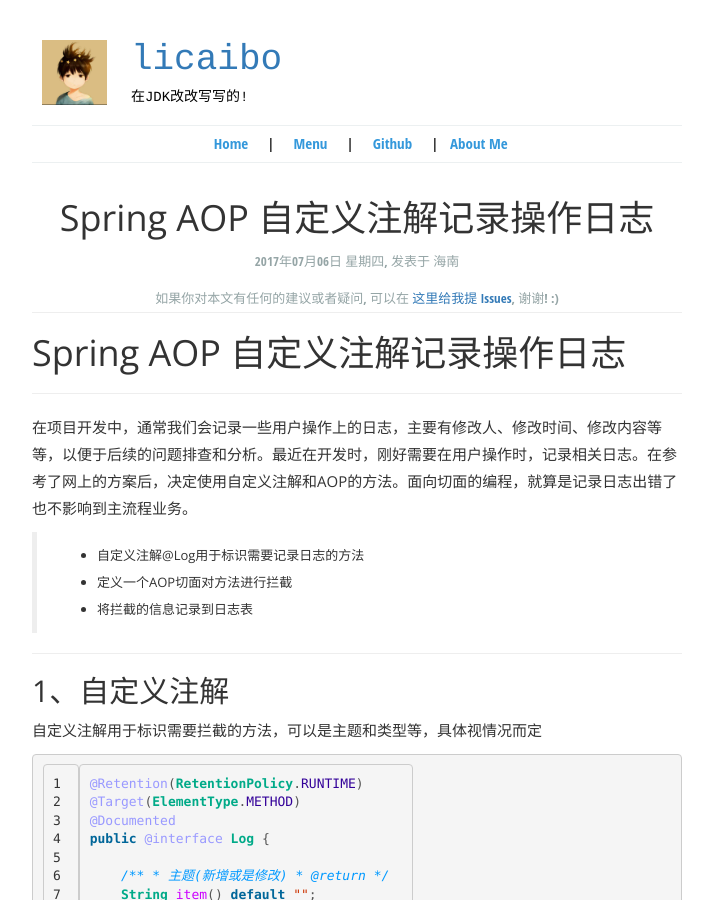
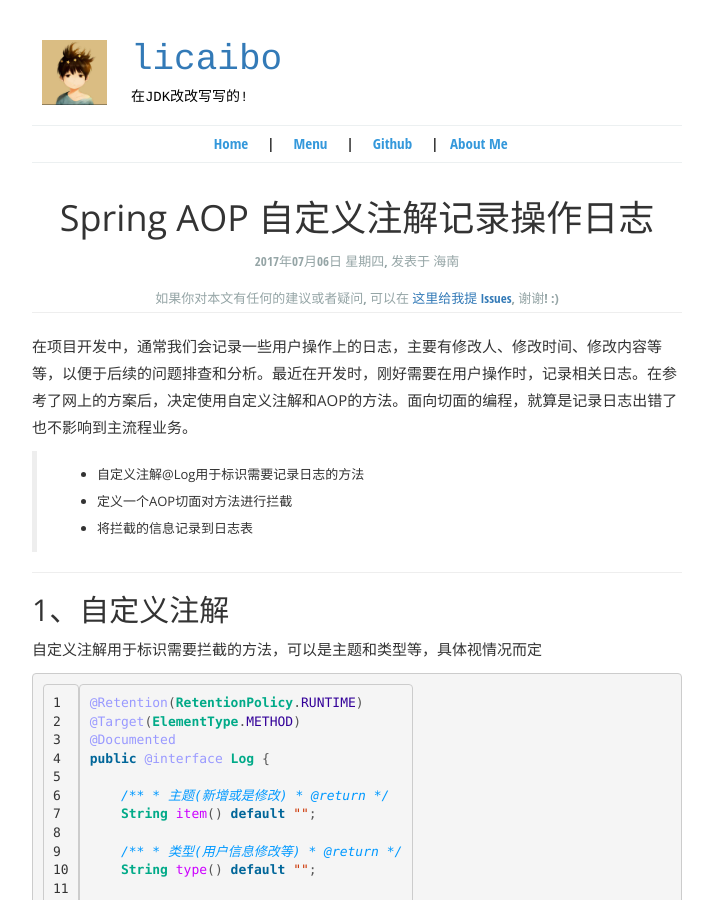
Before and after one commit to lcbbcl/licaibo.github.io, a Jekyll site: the page built from _posts/2017-07-06-SpringAOP记录日志.md, in a window 1280 px wide and 900 px high. Shown: the whole window, without its empty margins (283-996 px from the left). Built offline with Jekyll 4.4.1, drawn with Linux system fonts in a browser that asks for light colours.

Commit message:
修改样式

```diff
--- a/_posts/2017-07-06-SpringAOP记录日志.md
+++ b/_posts/2017-07-06-SpringAOP记录日志.md
@@ -5,11 +5,6 @@ time: 2017年07月06日 星期四
 location: 海南
 pulished: true
 ---
-
-
-# Spring AOP 自定义注解记录操作日志
-
-------
 
 在项目开发中，通常我们会记录一些用户操作上的日志，主要有修改人、修改时间、修改内容等等，以便于后续的问题排查和分析。最近在开发时，刚好需要在用户操作时，记录相关日志。在参考了网上的方案后，决定使用自定义注解和AOP的方法。面向切面的编程，就算是记录日志出错了也不影响到主流程业务。
 
```
